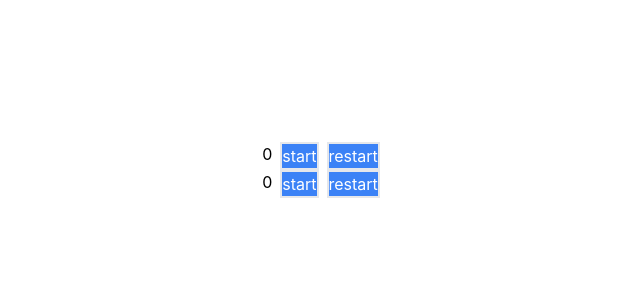
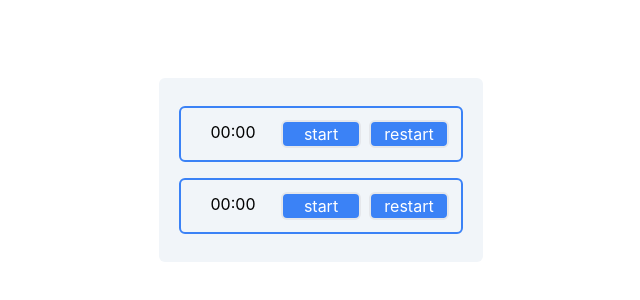
Before and after one commit to OrkWard/Timer, a React (Vite) app: page / in a window 1280 px wide. Shown: the part 230-530 px from the top of the page, without its empty margins (319-959 px from the left). Built offline with nearby package versions, Linux system fonts and the light colour scheme.

Commit message:
polish style

```diff
--- a/src/App.tsx
+++ b/src/App.tsx
@@ -7,9 +7,9 @@ function Timer({ id }: { id: number }) {
   const [running, setRunning] = useState(false);
 
   function setLocalStorge(timeSet: number) {
-      const timeRecord = localStorage.time ? JSON.parse(localStorage.time) : [];
-      timeRecord[id] = timeSet;
-      localStorage.time = JSON.stringify(timeRecord);
+    const timeRecord = localStorage.time ? JSON.parse(localStorage.time) : [];
+    timeRecord[id] = timeSet;
+    localStorage.time = JSON.stringify(timeRecord);
   }
 
   function handlePause() {
@@ -53,12 +53,12 @@ function Timer({ id }: { id: number }) {
   }, [running, time, timeStart, timeAccum]);
 
   return (
-    <div className='flex space-x-2'>
-      <span>
-        {(time / 1000).toFixed(0)}
+    <div className='flex space-x-2 border-2 border-blue-500 p-3 my-2 rounded-md'>
+      <span className='w-20 text-center'>
+        { Math.trunc(time / 60000).toString().padStart(2, '0') + ':' + (Math.trunc(time / 1000) % 60).toString().padStart(2, '0')}
       </span>
-      <button className='bg-blue-500 border-2 text-white' onClick={handlePause}>{running ? 'pause' : 'start'}</button>
-      <button className='bg-blue-500 border-2 text-white' onClick={handleStop} disabled={running}>restart</button>
+      <button className='bg-blue-500 border-2 text-white w-20 rounded-md' onClick={handlePause}>{running ? 'pause' : 'start'}</button>
+      <button className='bg-blue-500 border-2 text-white w-20 rounded-md' onClick={handleStop} disabled={running}>restart</button>
     </div>
   )
 }
@@ -66,7 +66,7 @@ function Timer({ id }: { id: number }) {
 function App() {
   return (
     <>
-      <div className='flex justify-items-center flex-col'>
+      <div className='flex justify-items-center flex-col bg-slate-100 p-5 rounded-md'>
         <Timer id={0} />
         <Timer id={1} />
       </div>
```
